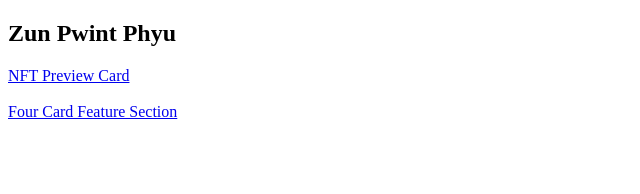
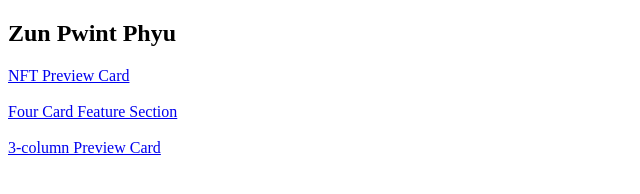
Before and after one commit to zun-p-phyu/frontend-challenges, a plain HTML site: page index.html in a window 1280 px wide. Shown: the whole page, without its empty margins (0-640 px from the left). Drawn offline with Linux system fonts and the light colour scheme.

Commit message:
add text

```diff
--- a/index.html
+++ b/index.html
@@ -11,6 +11,7 @@
     <br /><br />
     <a href="four-card-feature-section-master/index.html">Four Card Feature Section</a>
     <br /><br />
-    <a href="3-column-preview-card-component-main/index.html"></a>
+    <a href="3-column-preview-card-component-main/index.html">3-column Preview Card</a>
+
   </body>
 </html>
```
